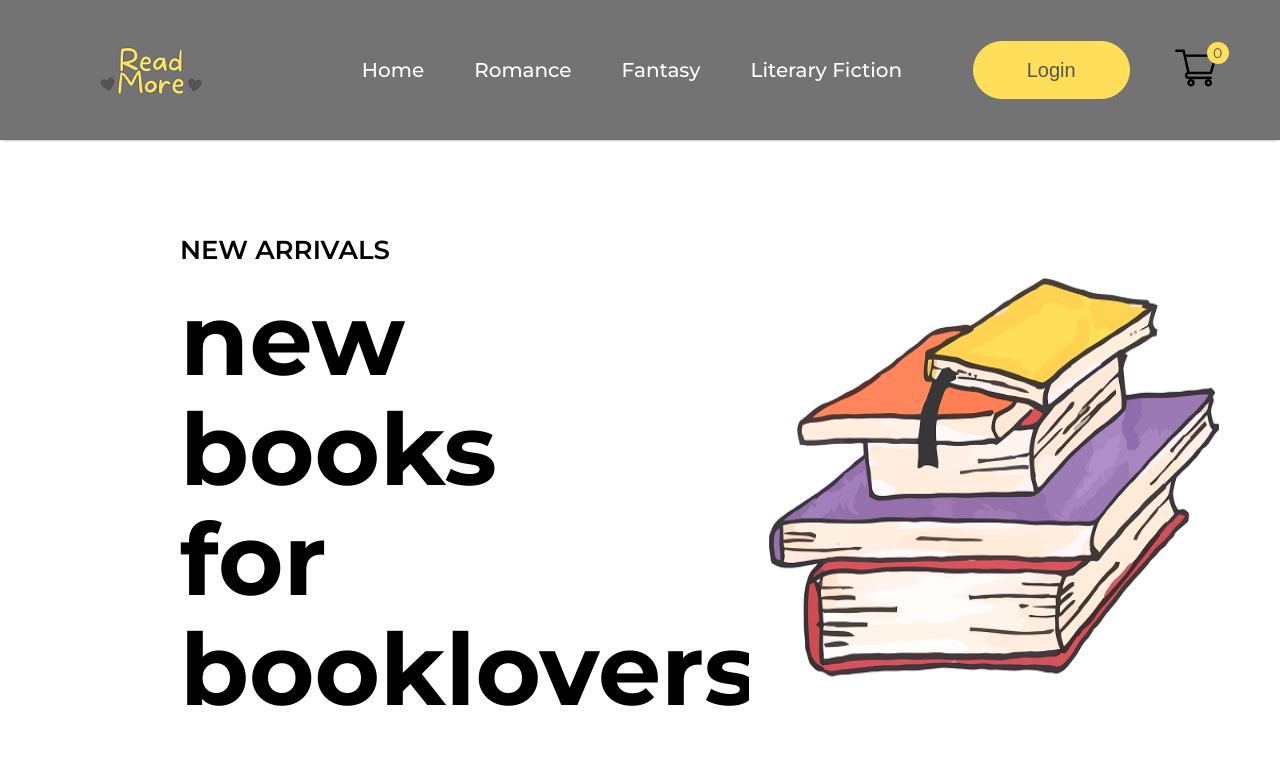
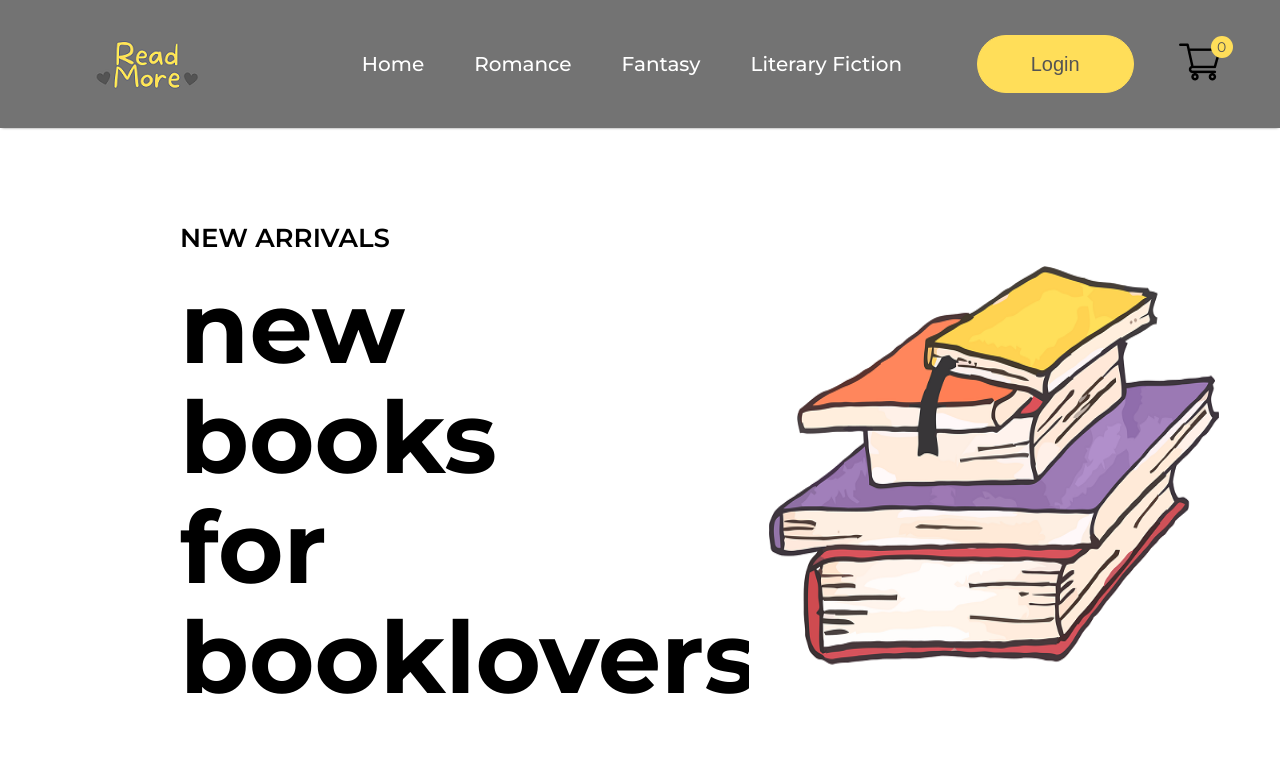
Before and after one commit to AnnaBilokon/BookShop, a React (Create React App) app in the folder frontend/: page / in a window 1280 px wide. Shown: the top 760 px of the page. Built offline with nearby package versions, Linux system fonts and the light colour scheme.

Commit message:
Update Navbar.css

```diff
--- a/frontend/src/components/navbar/Navbar.css
+++ b/frontend/src/components/navbar/Navbar.css
@@ -2,7 +2,7 @@
 	background-color: hsl(0, 0%, 45%);
 	display: flex;
 	justify-content: space-around;
-	padding:16px;
+	padding:10px;
 	box-shadow: 0 1px 3px -2px black;
 }
 
```
